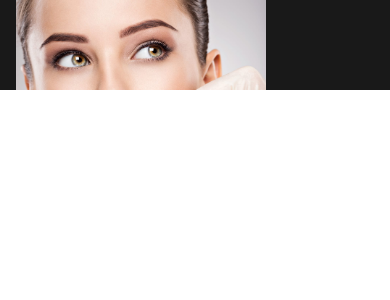
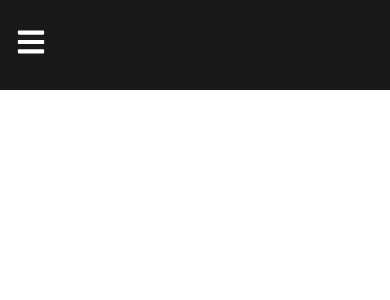
Before and after one commit to Laith1632/botox-react, a React (Create React App) app: page / in a window 390 px wide. Shown: the top 300 px of the page. Built offline with nearby package versions, Linux system fonts and the light colour scheme.

Commit message:
fixed navbar

```diff
--- a/src/components/Navbar.css
+++ b/src/components/Navbar.css
@@ -7,6 +7,7 @@
     z-index: 1;
     transition: .3s ease-in;
     overflow: hidden;
+    background-color: rgba(0,0,0,.9);
 }
 
 .header .navbar {
@@ -15,12 +16,12 @@
     align-items: center;
     max-width: 1240px;
     margin: auto;
-    height: 100;
+    height: 100%;
     padding: 0 1rem;
 }
 
 .header .nav-menu a {
-    color: white;
+    color: #ffffff;
 }
 
 .header .navbar img {
@@ -29,38 +30,39 @@
 }
 
 .header .nav-menu {
-   display: flex;
+    display: flex;
 }
 
-.header .nav-item{
+.header .nav-item {
     padding: 1rem;
     font-weight: 500;
 }
 
 .header .nav-item a:hover {
     padding-bottom: 12px;
-    border-bottom: 3px solid var(--secondary-color)
+    border-bottom: 3px solid var(--secondary-color);
 }
 
 .hamburger {
     display: none;
 }
 
-@media screen and (max-width:940px){
-    .header{
+
+@media screen and (max-width:940px) {
+    .header {
         max-width: 100%;
-        background-color:rgba(0,0,0,.9) ;
+        background-color: rgba(0,0,0,.9);
     }
 
     .header .navbar {
         max-width: 100%;
     }
 
-    .hamburger{
-        display:block;
+    .hamburger {
+        display: block;
     }
 
-    .nav-menu{
+    .nav-menu {
         position: fixed;
         left: -100%;
         top: 90px;
@@ -71,7 +73,6 @@
         z-index: 999;
         text-align: center;
         transition: .3s;
-
     }
 
     .nav-menu.active {
@@ -82,9 +83,7 @@
         margin: 1.5rem 0;
     }
 
-    .navbar img {
+    .header .navbar img {
         width: 150px;
     }
-
-
 }
--- a/src/components/Navbar.js
+++ b/src/components/Navbar.js
@@ -1,6 +1,6 @@
 import React, {useState} from 'react'
 import {FaBars, FaTimes} from 'react-icons/fa'
-import logo from './images/logo.jpeg'
+// import logo from './images/logo.jpeg'
 import './Navbar.css'
 
 
@@ -13,9 +13,9 @@ const handleClick = () => setClick(!click)
   return (
     <div className='header'>
             <nav className='navbar'>
-                <a href='/' className='logo'>
+                {/* <a href='/' className='logo'>
                     <img src={logo} alt='logo'/>
-                </a>
+                </a> */}
                 <div classname='hamburger' onClick={handleClick}>
                     {click ? (<FaTimes size={30} style={{color: '#fffff'}}/>) :
                     (<FaBars size={30} style={{color: '#ffffff'}}/> )}
```
